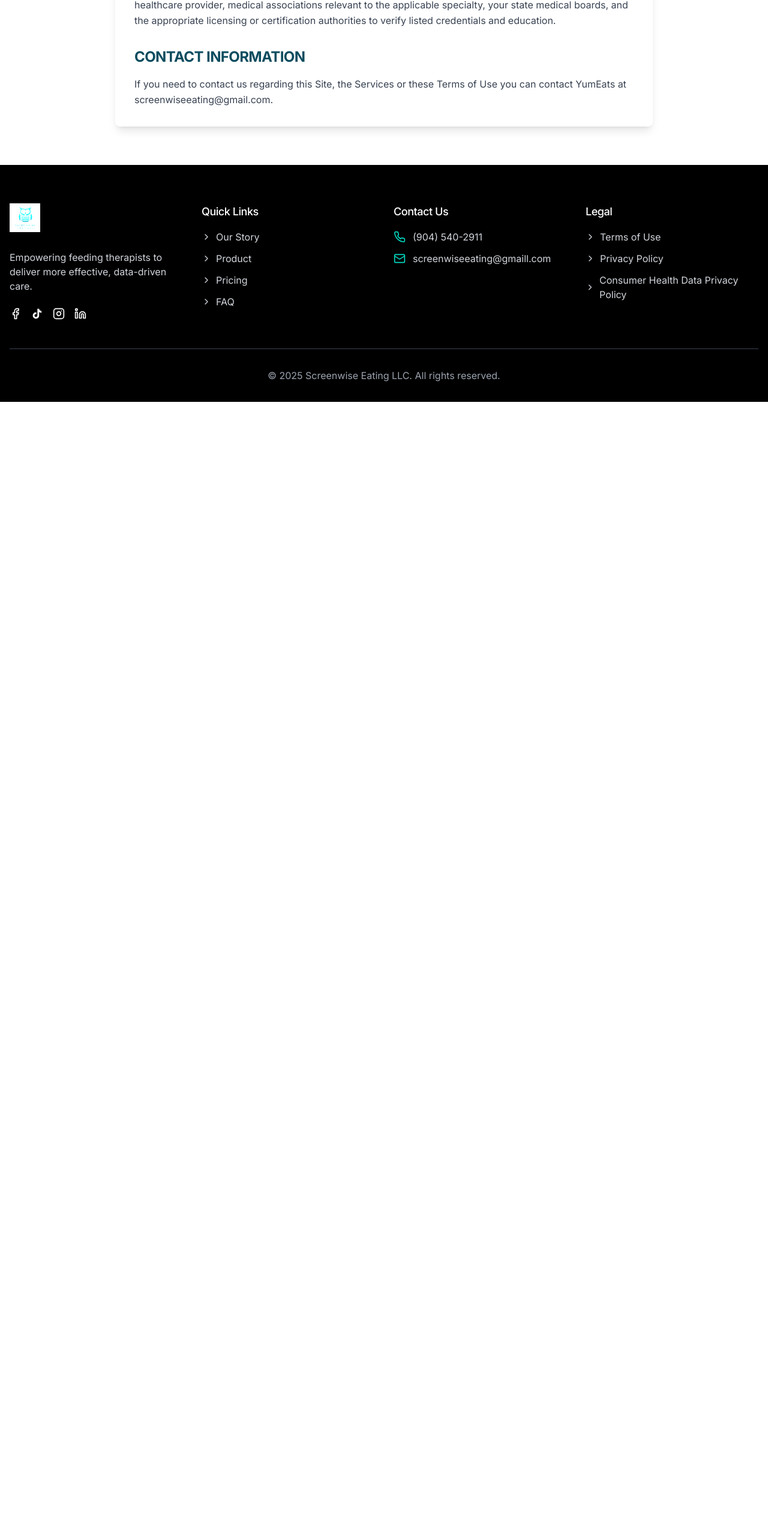
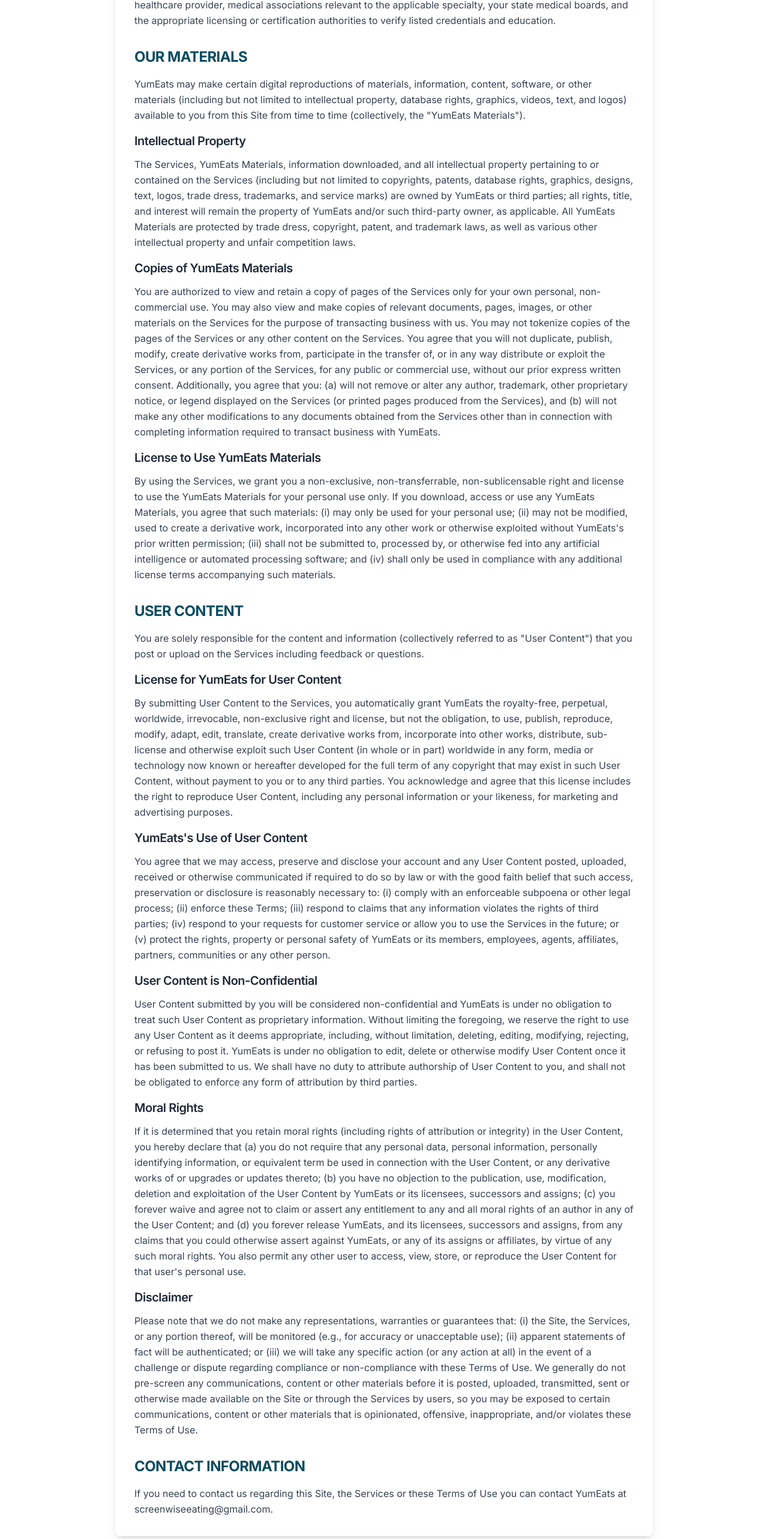
Before and after one commit to canaankimball/screenwise-website-builder, a React (Vite) app: page /terms-of-use in a window 1280 px wide. Shown: the part 6377-8943 px from the top of the page at 60% size. Before the commit the page ends 7047 px from the top, so only its background shows below. Built offline with nearby package versions, Linux system fonts and the light colour scheme.

Commit message:
Add missing content to Terms of Use
Added the "OUR MATERIALS" and "USER CONTENT" sections to the Terms of Use page.

```diff
--- a/src/pages/TermsOfUse.tsx
+++ b/src/pages/TermsOfUse.tsx
@@ -184,6 +184,60 @@ const TermsOfUse = () => {
                 </div>
 
                 <div>
+                  <h3 className="text-2xl font-bold text-screenwise-navy mb-4">OUR MATERIALS</h3>
+                  <p className="text-gray-700 leading-relaxed mb-4">
+                    YumEats may make certain digital reproductions of materials, information, content, software, or other materials (including but not limited to intellectual property, database rights, graphics, videos, text, and logos) available to you from this Site from time to time (collectively, the "YumEats Materials").
+                  </p>
+
+                  <h4 className="text-xl font-semibold text-gray-800 mb-3">Intellectual Property</h4>
+                  <p className="text-gray-700 leading-relaxed mb-4">
+                    The Services, YumEats Materials, information downloaded, and all intellectual property pertaining to or contained on the Services (including but not limited to copyrights, patents, database rights, graphics, designs, text, logos, trade dress, trademarks, and service marks) are owned by YumEats or third parties; all rights, title, and interest will remain the property of YumEats and/or such third-party owner, as applicable. All YumEats Materials are protected by trade dress, copyright, patent, and trademark laws, as well as various other intellectual property and unfair competition laws.
+                  </p>
+
+                  <h4 className="text-xl font-semibold text-gray-800 mb-3">Copies of YumEats Materials</h4>
+                  <p className="text-gray-700 leading-relaxed mb-4">
+                    You are authorized to view and retain a copy of pages of the Services only for your own personal, non-commercial use. You may also view and make copies of relevant documents, pages, images, or other materials on the Services for the purpose of transacting business with us. You may not tokenize copies of the pages of the Services or any other content on the Services. You agree that you will not duplicate, publish, modify, create derivative works from, participate in the transfer of, or in any way distribute or exploit the Services, or any portion of the Services, for any public or commercial use, without our prior express written consent. Additionally, you agree that you: (a) will not remove or alter any author, trademark, other proprietary notice, or legend displayed on the Services (or printed pages produced from the Services), and (b) will not make any other modifications to any documents obtained from the Services other than in connection with completing information required to transact business with YumEats.
+                  </p>
+
+                  <h4 className="text-xl font-semibold text-gray-800 mb-3">License to Use YumEats Materials</h4>
+                  <p className="text-gray-700 leading-relaxed">
+                    By using the Services, we grant you a non-exclusive, non-transferrable, non-sublicensable right and license to use the YumEats Materials for your personal use only. If you download, access or use any YumEats Materials, you agree that such materials: (i) may only be used for your personal use; (ii) may not be modified, used to create a derivative work, incorporated into any other work or otherwise exploited without YumEats's prior written permission; (iii) shall not be submitted to, processed by, or otherwise fed into any artificial intelligence or automated processing software; and (iv) shall only be used in compliance with any additional license terms accompanying such materials.
+                  </p>
+                </div>
+
+                <div>
+                  <h3 className="text-2xl font-bold text-screenwise-navy mb-4">USER CONTENT</h3>
+                  <p className="text-gray-700 leading-relaxed mb-4">
+                    You are solely responsible for the content and information (collectively referred to as "User Content") that you post or upload on the Services including feedback or questions.
+                  </p>
+
+                  <h4 className="text-xl font-semibold text-gray-800 mb-3">License for YumEats for User Content</h4>
+                  <p className="text-gray-700 leading-relaxed mb-4">
+                    By submitting User Content to the Services, you automatically grant YumEats the royalty-free, perpetual, worldwide, irrevocable, non-exclusive right and license, but not the obligation, to use, publish, reproduce, modify, adapt, edit, translate, create derivative works from, incorporate into other works, distribute, sub-license and otherwise exploit such User Content (in whole or in part) worldwide in any form, media or technology now known or hereafter developed for the full term of any copyright that may exist in such User Content, without payment to you or to any third parties. You acknowledge and agree that this license includes the right to reproduce User Content, including any personal information or your likeness, for marketing and advertising purposes.
+                  </p>
+
+                  <h4 className="text-xl font-semibold text-gray-800 mb-3">YumEats's Use of User Content</h4>
+                  <p className="text-gray-700 leading-relaxed mb-4">
+                    You agree that we may access, preserve and disclose your account and any User Content posted, uploaded, received or otherwise communicated if required to do so by law or with the good faith belief that such access, preservation or disclosure is reasonably necessary to: (i) comply with an enforceable subpoena or other legal process; (ii) enforce these Terms; (iii) respond to claims that any information violates the rights of third parties; (iv) respond to your requests for customer service or allow you to use the Services in the future; or (v) protect the rights, property or personal safety of YumEats or its members, employees, agents, affiliates, partners, communities or any other person.
+                  </p>
+
+                  <h4 className="text-xl font-semibold text-gray-800 mb-3">User Content is Non-Confidential</h4>
+                  <p className="text-gray-700 leading-relaxed mb-4">
+                    User Content submitted by you will be considered non-confidential and YumEats is under no obligation to treat such User Content as proprietary information. Without limiting the foregoing, we reserve the right to use any User Content as it deems appropriate, including, without limitation, deleting, editing, modifying, rejecting, or refusing to post it. YumEats is under no obligation to edit, delete or otherwise modify User Content once it has been submitted to us. We shall have no duty to attribute authorship of User Content to you, and shall not be obligated to enforce any form of attribution by third parties.
+                  </p>
+
+                  <h4 className="text-xl font-semibold text-gray-800 mb-3">Moral Rights</h4>
+                  <p className="text-gray-700 leading-relaxed mb-4">
+                    If it is determined that you retain moral rights (including rights of attribution or integrity) in the User Content, you hereby declare that (a) you do not require that any personal data, personal information, personally identifying information, or equivalent term be used in connection with the User Content, or any derivative works of or upgrades or updates thereto; (b) you have no objection to the publication, use, modification, deletion and exploitation of the User Content by YumEats or its licensees, successors and assigns; (c) you forever waive and agree not to claim or assert any entitlement to any and all moral rights of an author in any of the User Content; and (d) you forever release YumEats, and its licensees, successors and assigns, from any claims that you could otherwise assert against YumEats, or any of its assigns or affiliates, by virtue of any such moral rights. You also permit any other user to access, view, store, or reproduce the User Content for that user's personal use.
+                  </p>
+
+                  <h4 className="text-xl font-semibold text-gray-800 mb-3">Disclaimer</h4>
+                  <p className="text-gray-700 leading-relaxed">
+                    Please note that we do not make any representations, warranties or guarantees that: (i) the Site, the Services, or any portion thereof, will be monitored (e.g., for accuracy or unacceptable use); (ii) apparent statements of fact will be authenticated; or (iii) we will take any specific action (or any action at all) in the event of a challenge or dispute regarding compliance or non-compliance with these Terms of Use. We generally do not pre-screen any communications, content or other materials before it is posted, uploaded, transmitted, sent or otherwise made available on the Site or through the Services by users, so you may be exposed to certain communications, content or other materials that is opinionated, offensive, inappropriate, and/or violates these Terms of Use.
+                  </p>
+                </div>
+
+                <div>
                   <h3 className="text-2xl font-bold text-screenwise-navy mb-4">CONTACT INFORMATION</h3>
                   <p className="text-gray-700 leading-relaxed">
                     If you need to contact us regarding this Site, the Services or these Terms of Use you can contact YumEats at screenwiseeating@gmail.com.
```
